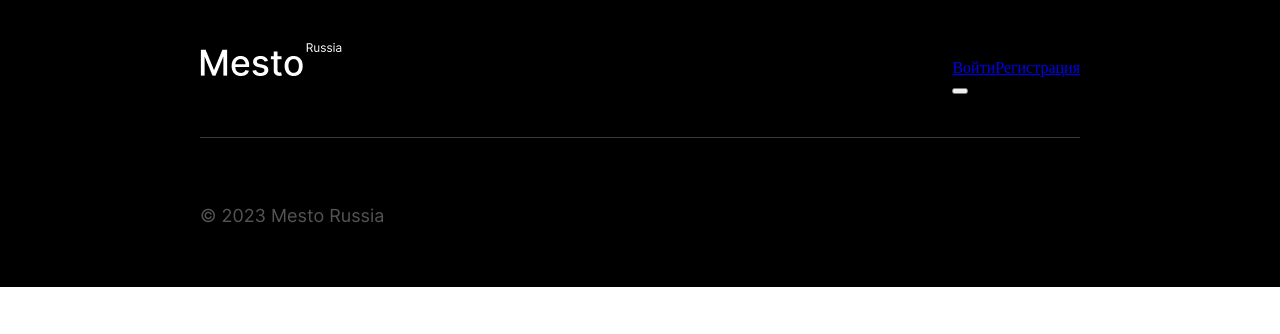
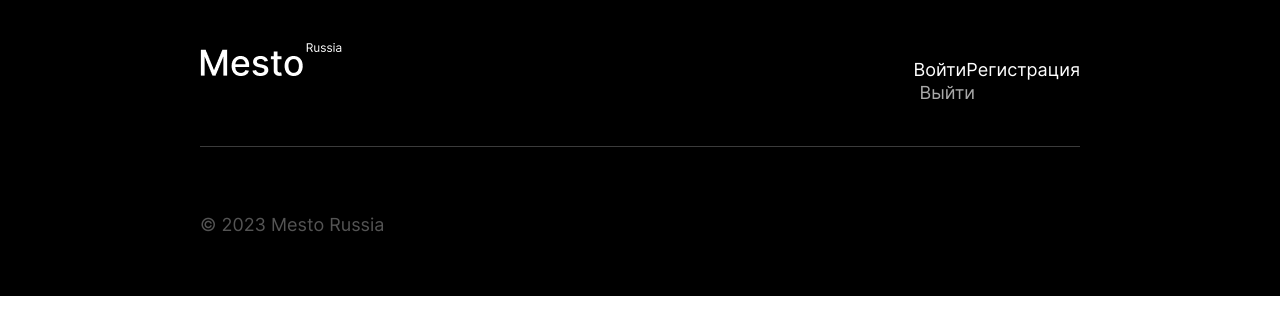
Before and after one commit to Sergey1810/react-mesto-auth, a React (Create React App) app: page /login in a window 1280 px wide. Shown: the top 334 px of the page. Built offline with nearby package versions, Linux system fonts and the light colour scheme; no server answers.

Commit message:
feat: login

```diff
--- /dev/null
+++ b/src/blocks/header/__button/header__button.css
@@ -0,0 +1,9 @@
+.header__button{
+    background: none;
+    border: none;
+    color: #A9A9A9;
+    font-family: 'Inter', sans-serif;
+    font-size: 18px;
+    font-style: 'Regular';
+    line-height: 22px;
+}
--- /dev/null
+++ b/src/blocks/header/__title/header__title.css
@@ -0,0 +1,3 @@
+.header__title{
+    font-family: 'Inter', sans-serif;
+}
--- /dev/null
+++ b/src/blocks/menu/__item/_active/menu__item_active.css
@@ -0,0 +1,3 @@
+.menu__item_active{
+    display: none;
+}
--- /dev/null
+++ b/src/blocks/menu/__item/menu__item.css
@@ -0,0 +1,16 @@
+.menu__item {
+    text-decoration: none;
+    font-family: 'Inter', sans-serif;
+    font-style: 'Regular';
+    font-size: 18px;
+    line-height: 22px;
+    cursor: pointer;
+    color: #ffffff;
+}
+
+@media screen and (max-width:660px) {
+    .menu__item {
+        font-size: 14px;
+        line-height: 17px;
+    }
+}
--- /dev/null
+++ b/src/blocks/menu/menu.css
@@ -0,0 +1,3 @@
+.menu{
+
+}
--- a/src/components/Header.js
+++ b/src/components/Header.js
@@ -15,12 +15,12 @@ function singOut(){
    <header className="header">
      <div className="header__logo"></div>
     <div>
-      <p>{props.email}</p>
+      <p className='header__title'>{props.email}</p>
       <nav className="menu">
       <Link to="/sign-in" className= {`menu__item ${props.isAuth ? "menu__item_active" : ""}`}>Войти</Link>
       <Link to="/sign-up" className={`menu__item ${props.isAuth ? "menu__item_active" : ""}`}>Регистрация</Link>
     </nav>
-    <button onClick={singOut}></button>
+    <button className='header__button' onClick={singOut}>Выйти</button>
     </div>
 
    </header>
--- a/src/index.css
+++ b/src/index.css
@@ -4,6 +4,11 @@
 @import url('./blocks/page/page.css');
 @import url('./blocks/header/header.css');
 @import url('./blocks/header/__logo/header__logo.css');
+@import url('./blocks/header/__button/header__button.css');
+@import url('./blocks/header/__title/header__title.css');
+@import url('./blocks/menu/menu.css');
+@import url('./blocks/menu/__item/menu__item.css');
+@import url('./blocks/menu/__item/_active/menu__item_active.css');
 @import url('./blocks/profile/profile.css');
 @import url('./blocks/profile/__title/profile__title.css');
 @import url('./blocks/profile/__avatar/profile__avatar.css');
```
